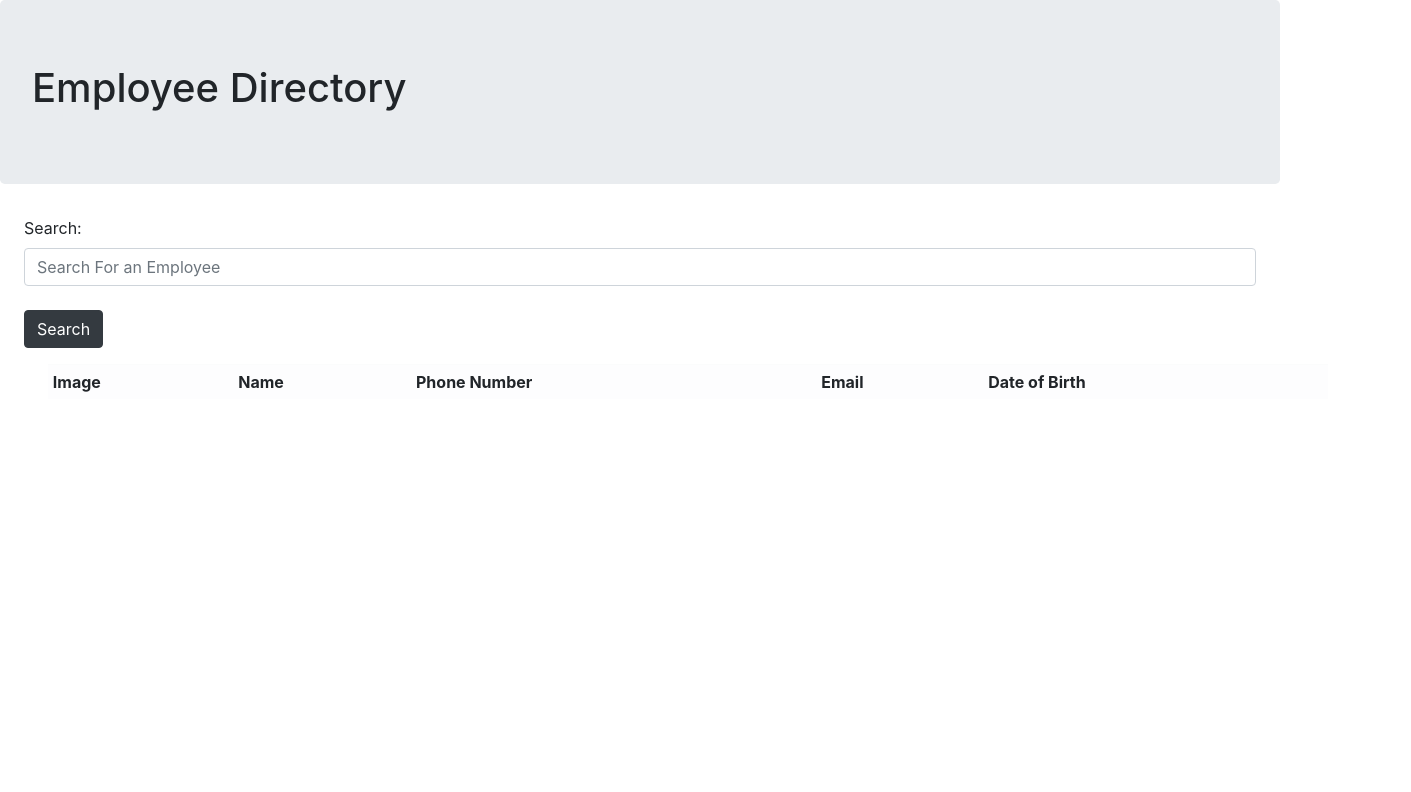
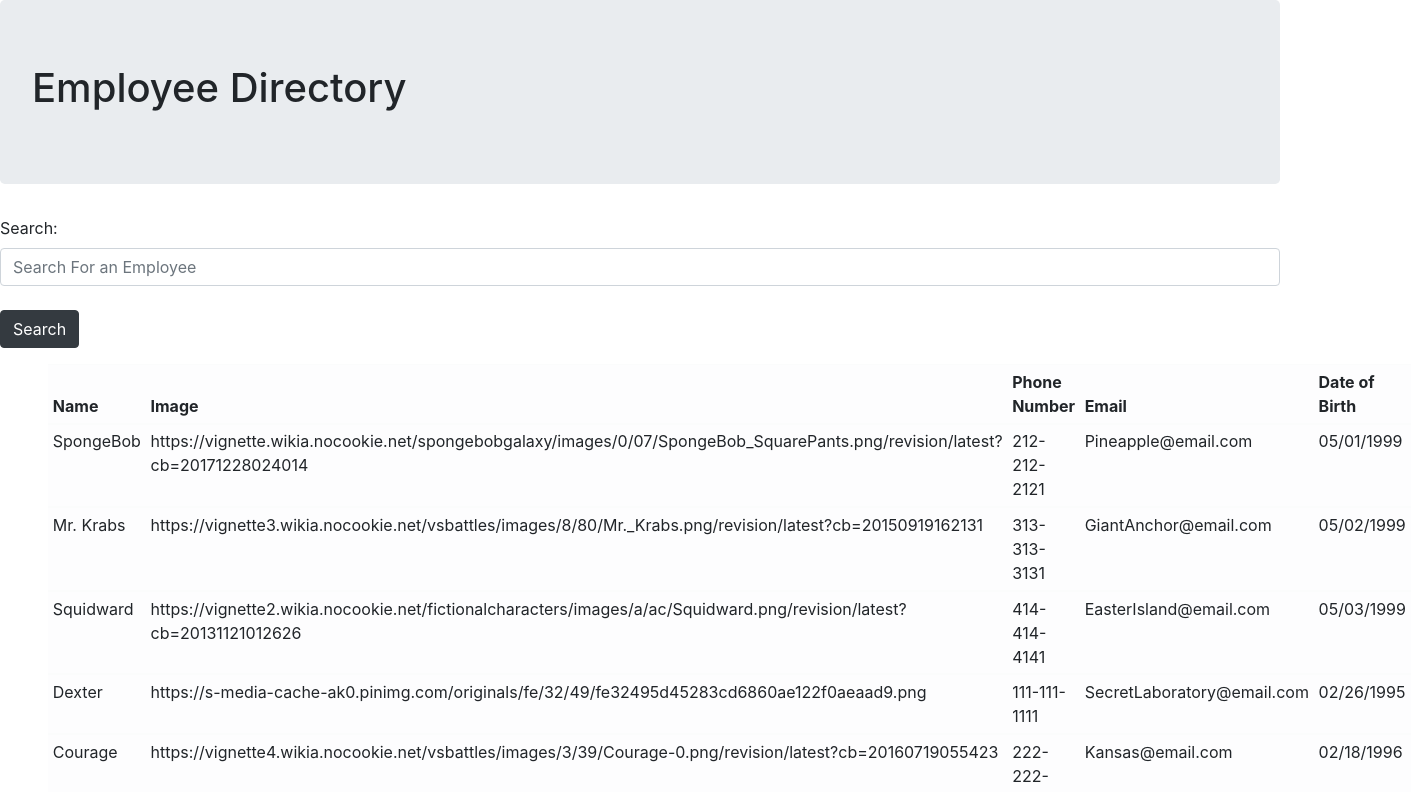
Before and after one commit to Albie140/EmployeeDirectory, a React (Create React App) app: page / in a window 1280 px wide. Shown: the top 792 px of the page, 1411 px wide, since content can reach past the window. Built offline with nearby package versions, Linux system fonts and the light colour scheme.

Commit message:
tweaked function so employee info renders to table

```diff
--- a/src/App.js
+++ b/src/App.js
@@ -50,20 +50,26 @@ class App extends Component {
         <Header />
         <Search handleInputChange = {this.handleInputChange} value={this.state.search}/>
         <table className="table table-sm table-light mx-5 ">
+          <thead>
           <tr>
+            <th scope="col">Name</th>
             <th scope="col">Image</th>
-            <th scope="col">Name</th>
             <th scope="col">Phone Number</th>
             <th scope="col">Email</th>
             <th scope="col">Date of Birth</th>
           </tr>
-          {this.state.filteredEmployees.map((employees) => {
+          </thead>
+          {this.state.employees.map((employee) => {
+
             return (
-              <Table employees={employees} />
+              <Table employees={employee} />
             )
           })
           }
         </table>
+
+
+
 
       </>
 
--- a/src/components/Search.js
+++ b/src/components/Search.js
@@ -3,7 +3,7 @@ import React from "react";
 function Search(props) {
     return (
       <form>
-        <div className="form-group mx-4">
+        <div className="form-group margin: 0">
           <label htmlFor="search">Search:</label>
           <input
             onChange = {props.handleFormSubmit}
--- a/src/components/Table.js
+++ b/src/components/Table.js
@@ -5,7 +5,7 @@ function Table(props) {
 
     <tbody>
       <tr>
-        <th scope="row">1</th>
+
         <td>{props.employees.name}</td>
         <td>{props.employees.image}</td>
         <td>{props.employees.phoneNumber}</td>
```
